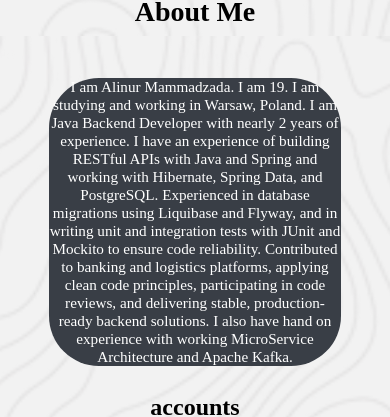
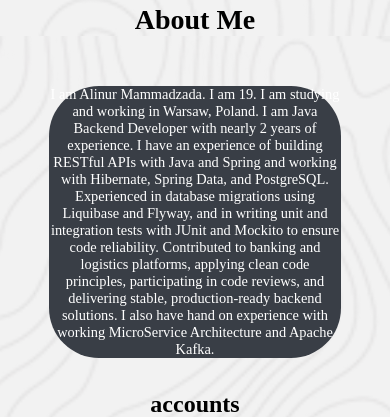
Before and after one commit to alinurmammadzada5/portfoliofront, a React (Vite) app in the folder portfolio-v1/: page / in a window 390 px wide. Shown: the part 808-1225 px from the top of the page. Built offline with nearby package versions, Linux system fonts and the light colour scheme; a web font is replaced by a local one.

Commit message:
change text-sizes & icons

```diff
--- a/portfolio-v1/src/css/aboutme.css
+++ b/portfolio-v1/src/css/aboutme.css
@@ -67,10 +67,14 @@
   font-size: 1.75rem;
 }
 .aboutMe .aboutMe-container{
-  font-size: 0.95rem;
+  font-size: 0.90rem;
 }
 .aboutMe .accounts-container h4{
   font-size: 1.5rem;
+}
+.accounts-img-container img{
+  width: 45px;
+  height: 45px;
 }
 }
 
```
